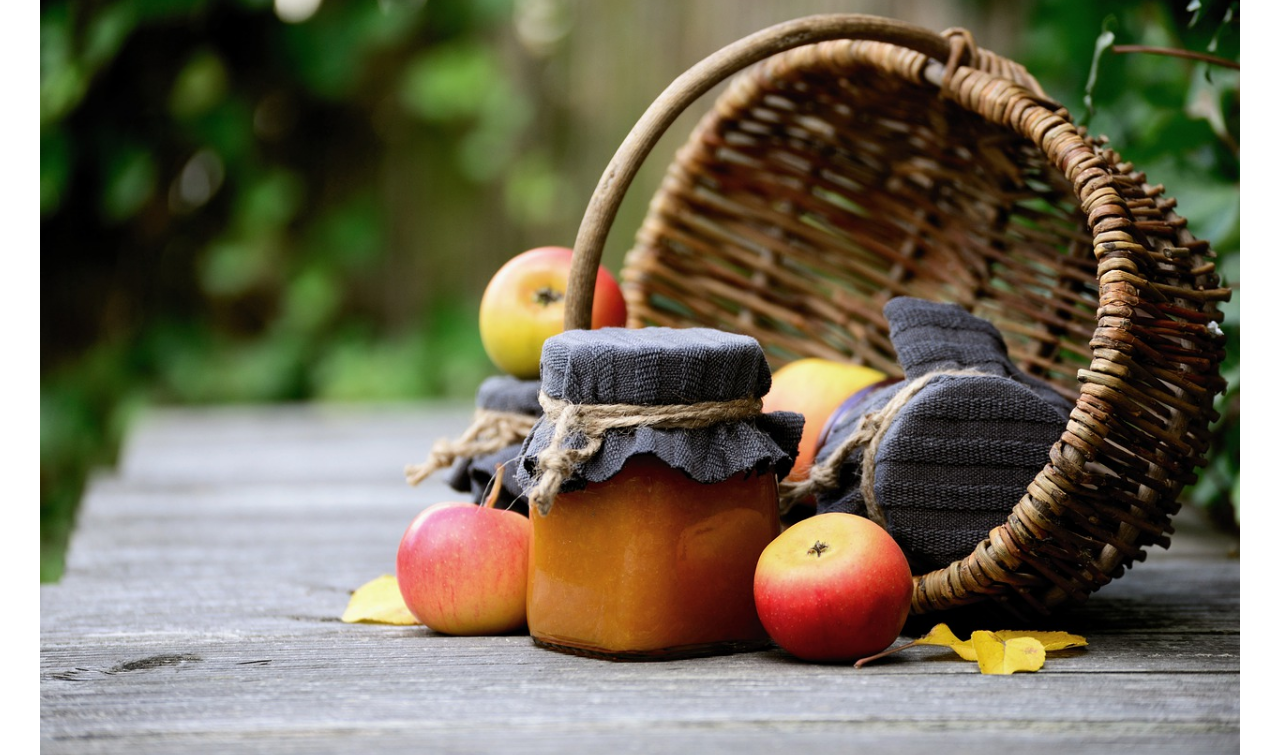
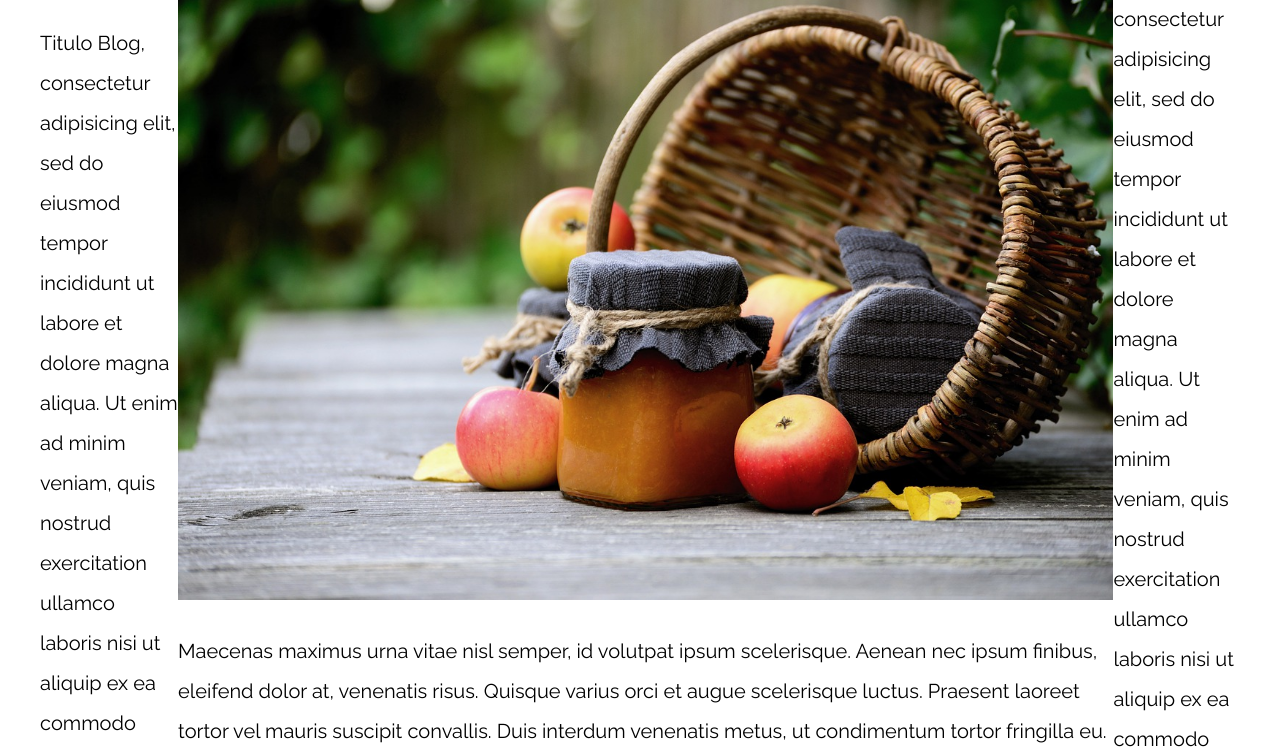
Before and after one commit to julietaagui/patrones-de-dise-o-RWD, a plain HTML site: page 06-3columnas_flexbox/index.html in a window 1280 px wide. Shown: the part 158-913 px from the top of the page. Drawn offline with nearby package versions, Linux system fonts and the light colour scheme.

Commit message:
nuevos archivos de practicas con css grid y flex

```diff
--- a/06-3columnas_flexbox/css/styles.css
+++ b/06-3columnas_flexbox/css/styles.css
@@ -35,6 +35,7 @@ p {
     max-width: 1200px;
     width: 95%;
     margin: 0 auto;
+
 }
 
 .entrada-blog a {
@@ -47,4 +48,22 @@ p {
     text-transform: uppercase;
 }
 
-/** CODIGO AQUI **/
+/* CODIGO AQUI */
+@media (min-width: 768px) {
+    .contenedor-flex {
+        display: flex;
+        justify-content: space-between;
+    }
+
+    .contenido-principal {
+        flex-basis: calc(60% - 1rem);
+    }
+
+    .sidebar {
+        flex-basis: calc(20% - 1rem);
+    }
+
+    .sidebar-1 {
+        order:  -1;
+    }
+}
--- a/06-3columnas_flexbox/index.html
+++ b/06-3columnas_flexbox/index.html
@@ -12,9 +12,9 @@
 
 <body>
 
-    <div class="contenedor">
+    <div class="contenedor contenedor-flex">
         <main>
-            <article>
+            <article class="contenido-principal">
                 <h1>Entrada del Blog</h1>
                 <img src="img/imagen1.jpg">
 
@@ -36,12 +36,12 @@
             </article>
         </main>
 
-        <aside>
+        <aside class="sidebar-1 sidebar">
             <h2>Sobre Nosotros</h2>
             <p>Titulo Blog, consectetur adipisicing elit, sed do eiusmod tempor incididunt ut labore et dolore magna aliqua. Ut enim ad minim veniam, quis nostrud exercitation ullamco laboris nisi ut aliquip ex ea commodo consequat. Duis aute irure dolor
                 in reprehenderit in voluptate velit esse cillum dolore eu fugiat nulla pariatur. Excepteur sint occaecat cupidatat non proident, sunt in culpa qui officia deserunt mollit anim id est laborum.</p>
         </aside>
-        <aside>
+        <aside class="sidebar-2 sidebar">
             <h2>Misión</h2>
             <p>Titulo Blog, consectetur adipisicing elit, sed do eiusmod tempor incididunt ut labore et dolore magna aliqua. Ut enim ad minim veniam, quis nostrud exercitation ullamco laboris nisi ut aliquip ex ea commodo consequat. Duis aute irure dolor
                 in reprehenderit in voluptate velit esse cillum dolore eu fugiat nulla pariatur. Excepteur sint occaecat cupidatat non proident, sunt in culpa qui officia deserunt mollit anim id est laborum.</p>
```
